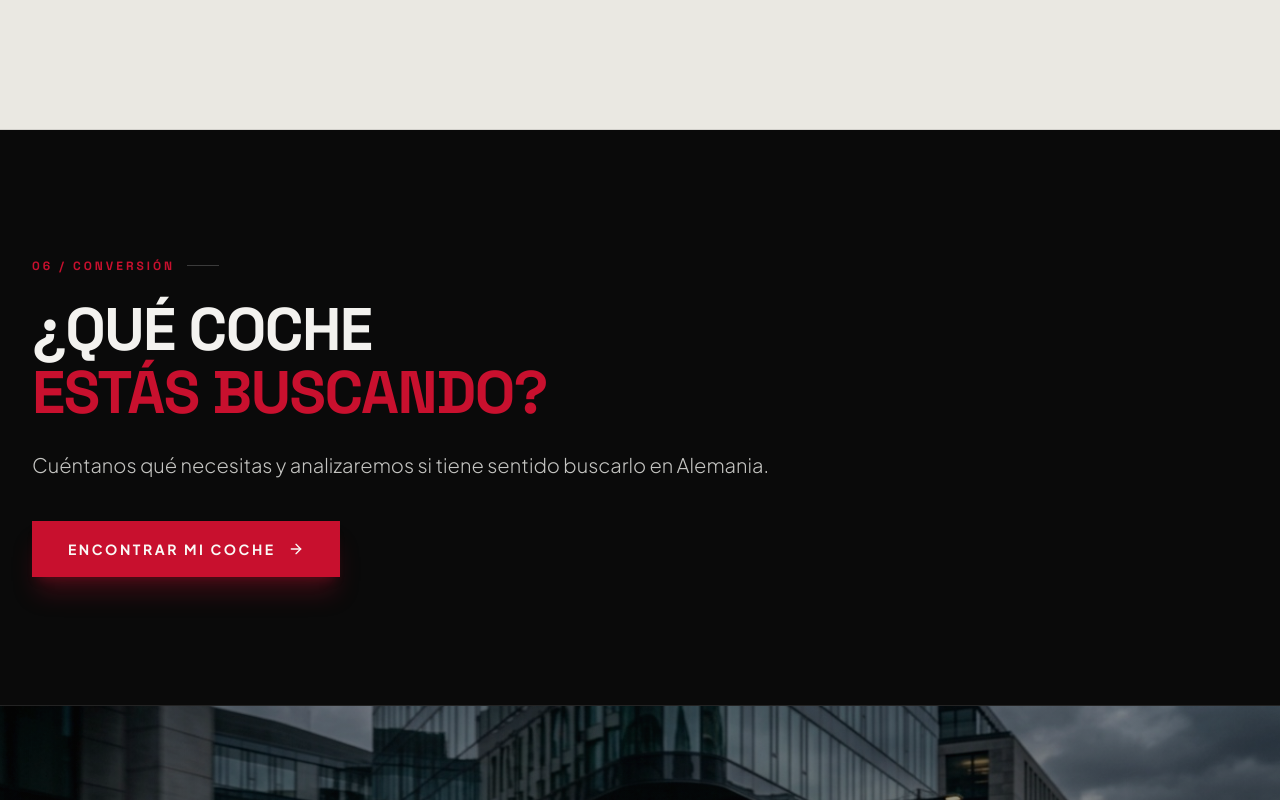
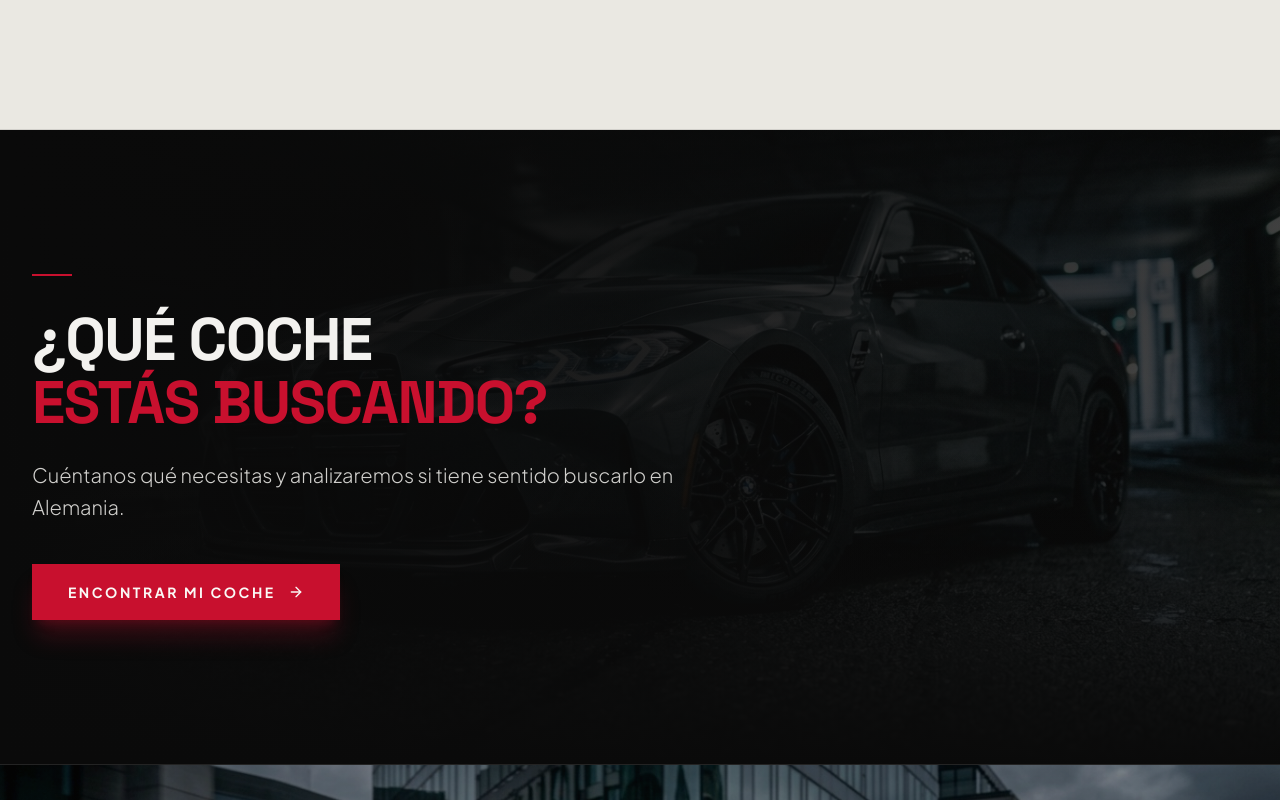
Before and after one commit to tallercesped92-beep/creacion-pagina-chat-gpt, a React (Vite) app: page / in a window 1280 px wide. Shown: the part 6120-6920 px from the top of the page. Built offline with nearby package versions, Linux system fonts and the light colour scheme; no server answers.

Commit message:
Add visual impact to Home conversion section using existing asset

```diff
--- a/src/components/home/ShowroomConversion.tsx
+++ b/src/components/home/ShowroomConversion.tsx
@@ -1,5 +1,6 @@
 import React from "react";
 import { ArrowRight } from "lucide-react";
+import bmwM4Image from "../../assets/images/bmw_m4_darkness_1788475162547.jpg";
 
 interface ShowroomConversionProps {
   onCtaClick: () => void;
@@ -11,31 +12,35 @@ export const ShowroomConversion: React.FC<ShowroomConversionProps> = ({
   return (
     <section
       id="conversion"
-      className="py-24 sm:py-32 bg-[#0A0A0A] text-[#F3F2EF] border-b border-white/10 relative overflow-hidden"
+      className="relative overflow-hidden py-28 sm:py-36 bg-[#0A0A0A] text-[#F3F2EF] border-b border-white/10"
     >
+      <div className="absolute inset-0 pointer-events-none">
+        <img
+          src={bmwM4Image}
+          alt=""
+          aria-hidden="true"
+          className="w-full h-full object-cover opacity-45"
+          loading="lazy"
+          referrerPolicy="no-referrer"
+        />
+        <div className="absolute inset-0 bg-gradient-to-r from-[#0A0A0A] via-[#0A0A0A]/80 to-[#0A0A0A]/35" />
+        <div className="absolute inset-0 bg-gradient-to-t from-[#0A0A0A] via-transparent to-[#0A0A0A]/35" />
+      </div>
+
       <div className="max-w-7xl mx-auto px-6 sm:px-8 relative z-10">
         <div className="max-w-3xl">
-          {/* Tag */}
-          <div className="flex items-center space-x-3 mb-6">
-            <span className="text-xs font-bold tracking-[0.25em] text-[#C8102E] uppercase font-display">
-              06 / CONVERSIÓN
-            </span>
-            <div className="h-[1px] w-8 bg-white/20" />
-          </div>
+          <div className="w-10 h-[2px] bg-[#C8102E] mb-8" />
 
-          {/* Headline */}
           <h2 className="font-display text-3xl sm:text-5xl md:text-6xl font-bold tracking-tight uppercase leading-[1.06] text-[#F3F2EF] mb-6">
             ¿QUÉ COCHE
             <br />
             <span className="text-[#C8102E]">ESTÁS BUSCANDO?</span>
           </h2>
 
-          <p className="text-base sm:text-xl text-[#F3F2EF]/80 font-light leading-relaxed mb-10">
+          <p className="text-base sm:text-xl text-[#F3F2EF]/85 font-light leading-relaxed mb-10 max-w-2xl">
             Cuéntanos qué necesitas y analizaremos si tiene sentido buscarlo en Alemania.
           </p>
 
-          {/* Action CTA */}
-          <div className="flex flex-col sm:flex-row items-stretch sm:items-center gap-4">
           <button
             onClick={onCtaClick}
             className="px-9 py-4 sm:py-4.5 bg-[#C8102E] hover:bg-[#A50C25] text-[#FAF9F6] text-xs sm:text-sm font-bold tracking-[0.18em] uppercase transition-all duration-200 shadow-xl shadow-[#C8102E]/25 inline-flex items-center justify-center cursor-pointer group"
@@ -45,7 +50,6 @@ export const ShowroomConversion: React.FC<ShowroomConversionProps> = ({
           </button>
         </div>
       </div>
-      </div>
     </section>
   );
 };
```
Lines whose indentation alone changed are shown as unchanged.
